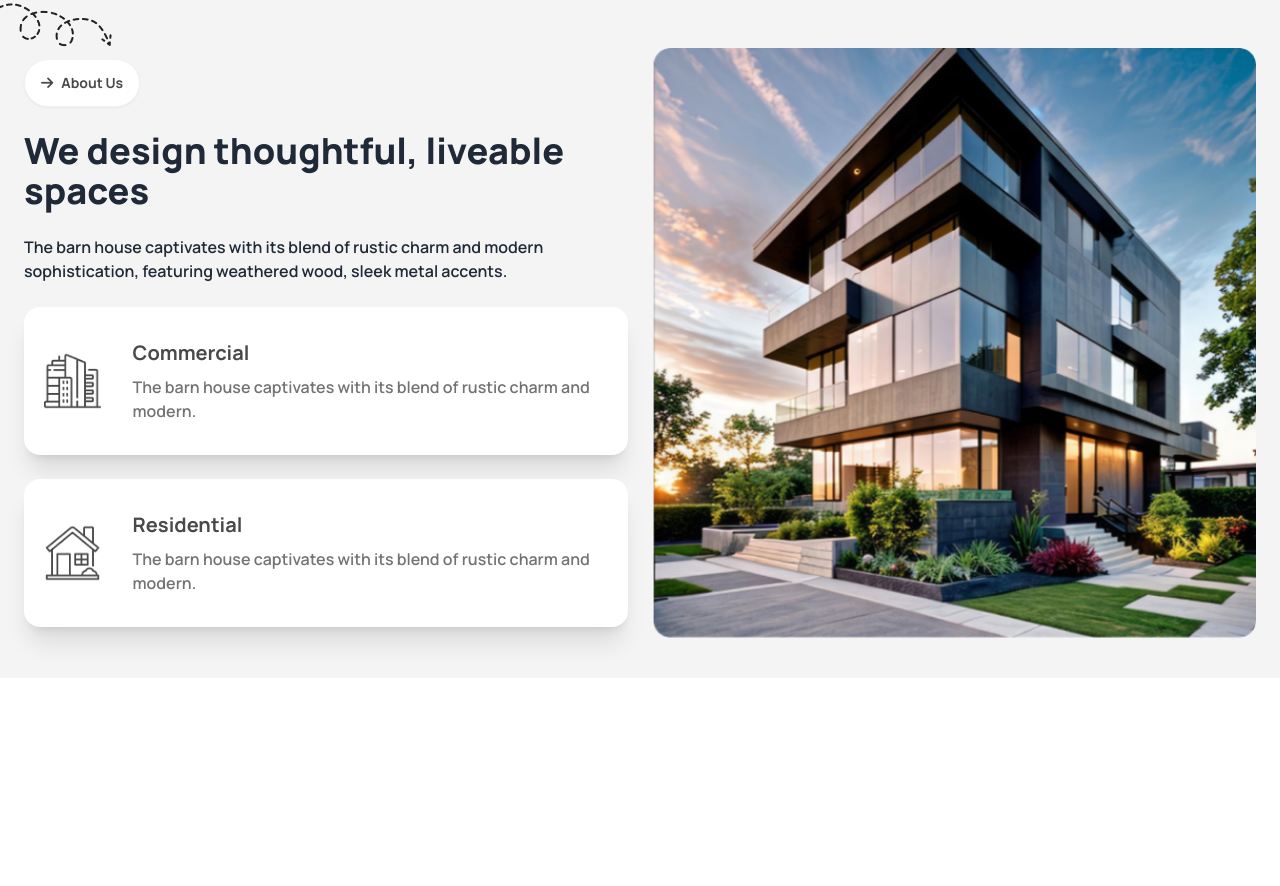
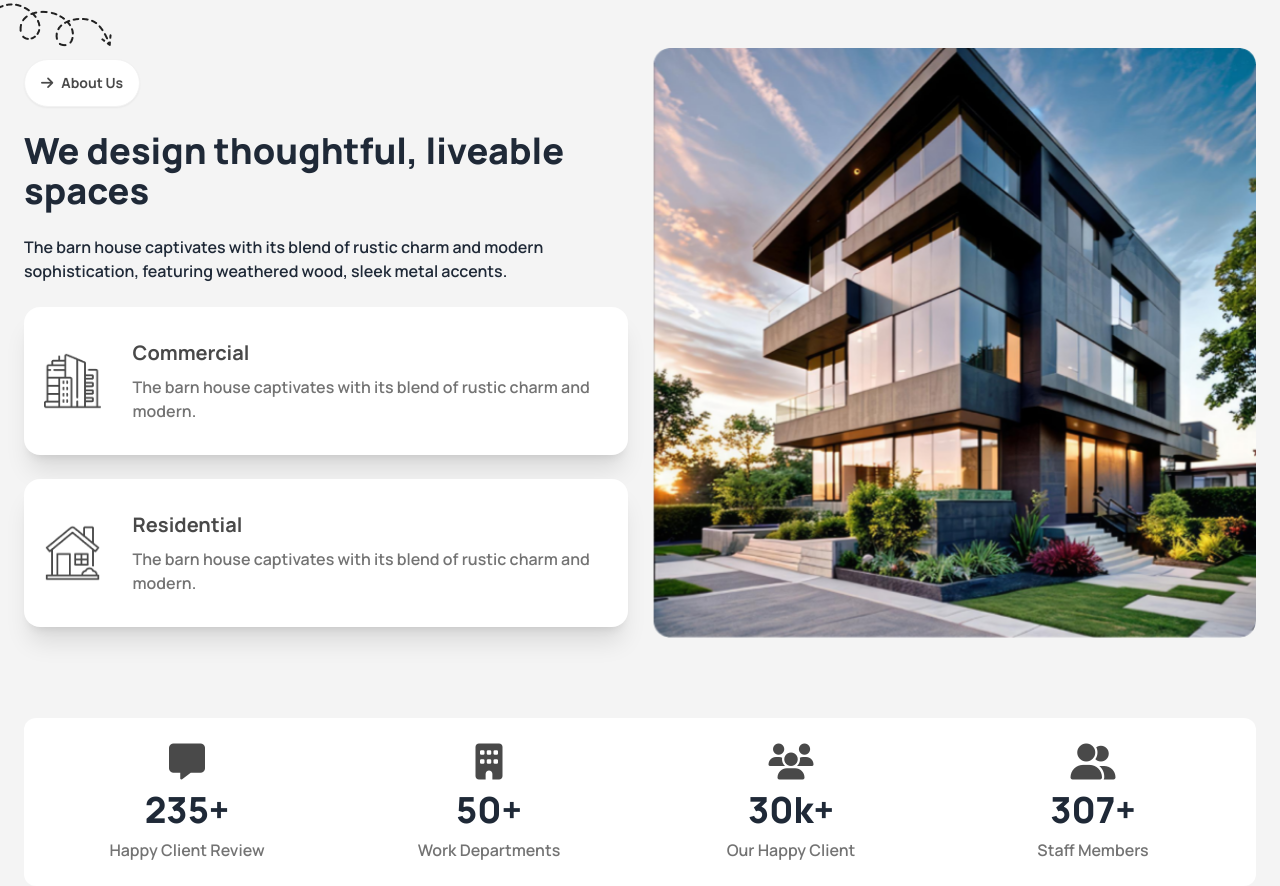
Before and after one commit to arbadsha00/Assignment-3, a plain HTML site: page index.html in a window 1280 px wide. Shown: the part 838-1724 px from the top of the page. Before the commit the page ends 1556 px from the top, so only its background shows below. Drawn offline with nearby package versions, Linux system fonts and the light colour scheme.

Commit message:
coun done

```diff
--- a/index.html
+++ b/index.html
@@ -174,16 +174,16 @@
     </section>
     <!-- main background -->
     <section class="bg-gray1">
-      <main class="container mx-auto ">
+      <main class="container mx-auto">
         <!-- about section -->
         <section
-          class="grid grid-cols-1 lg:grid-cols-2 items-center gap-6 px-6 my-10 py-10 "
+          class="grid grid-cols-1 lg:grid-cols-2 items-center gap-6 px-6 my-10 py-10"
         >
           <!-- text -->
           <div class="relative">
             <!-- title -->
-            <div class="space-y-6 my-6 text-center lg:text-left ">
-              <button class="btn font-bold bg-white text-dark2 rounded-full ">
+            <div class="space-y-6 my-6 text-center lg:text-left">
+              <button class="btn font-bold bg-white text-dark2 rounded-full">
                 <i class="fa-solid fa-arrow-right"></i> About Us
               </button>
               <h1 class="font-extrabold text-2xl md:text-3xl lg:text-4xl">
@@ -236,8 +236,33 @@
             />
           </div>
         </section>
+        <!-- count section -->
+        <section
+          class="grid grid-cols-1 md:grid-cols-2 lg:grid-cols-4 bg-white p-6 mx-6 rounded-xl gap-6 "
+        >
+          <div class="felx flex-col space-y-2 items-center text-center">
+            <i class="fa-solid fa-message text-4xl text-dark2"></i>
+            <h1 class="text-4xl font-extrabold">235+</h1>
+            <p class="font-semibold text-dark3">Happy Client Review</p>
+          </div>
+          <div class="felx flex-col space-y-2 items-center text-center">
+            <i class="fa-solid fa-building text-4xl text-dark2"></i>
+            <h1 class="text-4xl font-extrabold">50+</h1>
+            <p class="font-semibold text-dark3">Work Departments</p>
+          </div>
+          <div class="felx flex-col space-y-2 items-center text-center">
+            <i class="fa-solid fa-users text-4xl text-dark2"></i>
 
+            <h1 class="text-4xl font-extrabold">30k+</h1>
+            <p class="font-semibold text-dark3">Our Happy Client</p>
+          </div>
+          <div class="felx flex-col space-y-2 items-center text-center">
+            <i class="fa-solid fa-user-group text-4xl text-dark2"></i>
 
+            <h1 class="text-4xl font-extrabold">307+</h1>
+            <p class="font-semibold text-dark3">Staff Members</p>
+          </div>
+        </section>
       </main>
     </section>
     <footer></footer>
```
